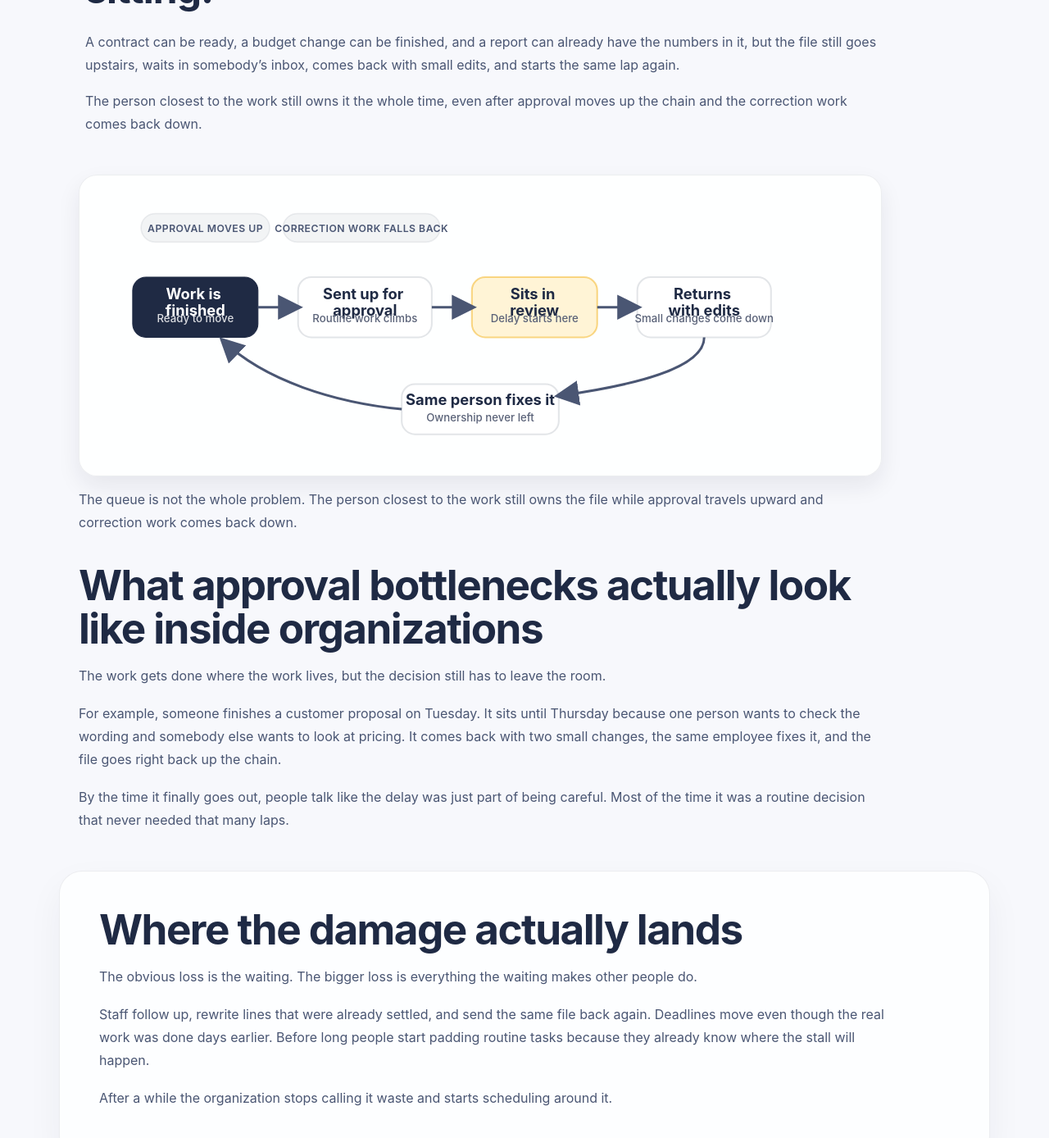
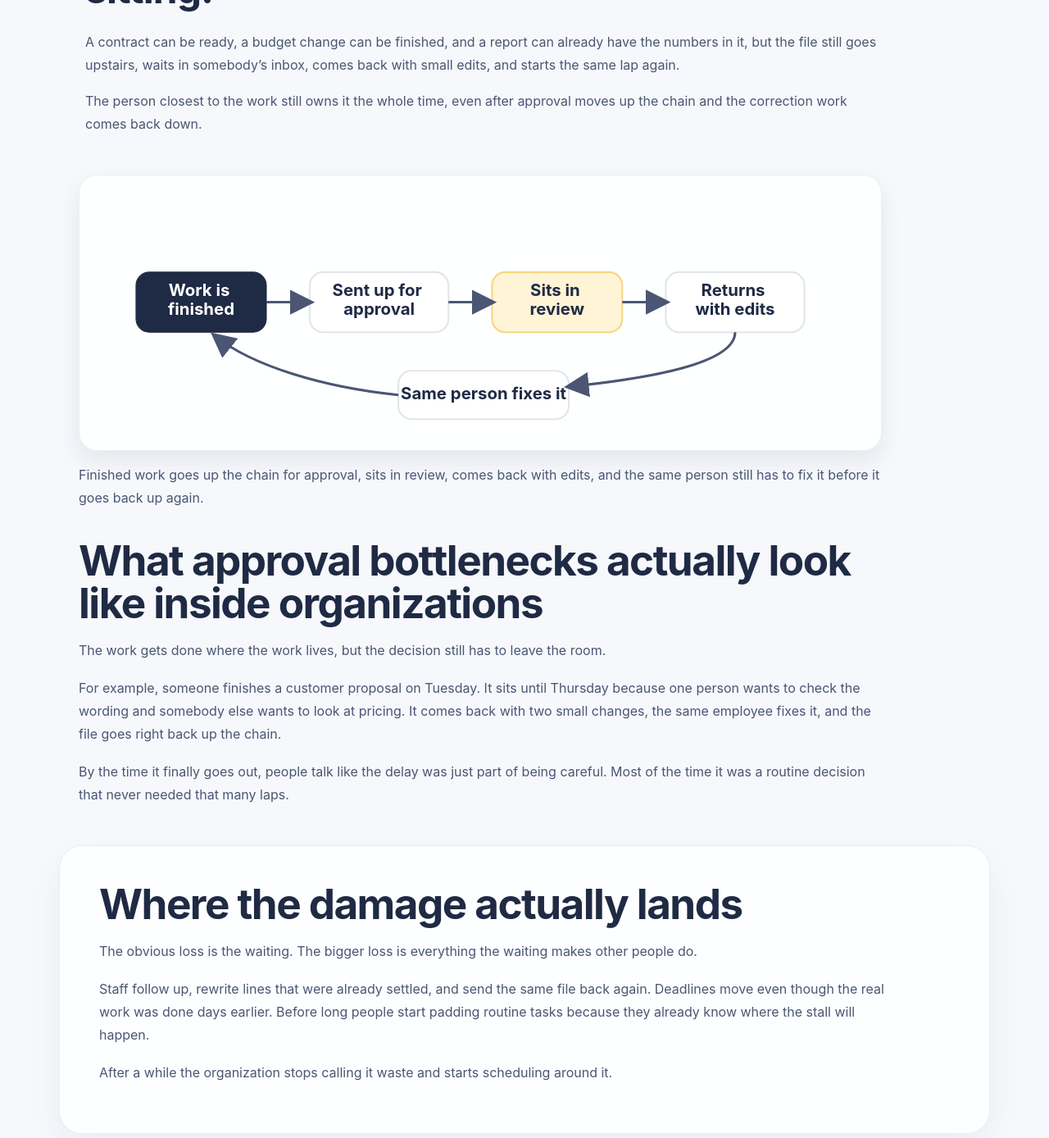
Before and after one commit to efost7873/integratedvaluearchitecture.com, a Jekyll site: the page built from approval-bottlenecks.html, in a window 1280 px wide and 1400 px high, scrolled down 247 px. Shown: the top 1388 px of the window at 82% size. Built offline with Jekyll 4.4.1, drawn with Linux system fonts in a browser that asks for light colours.

Commit message:
Update visual-approval-loop.html

```diff
--- a/_includes/visual-approval-loop.html
+++ b/_includes/visual-approval-loop.html
@@ -1,8 +1,8 @@
 <div class="iva-visual-block" aria-labelledby="approvalLoopTitle approvalLoopDesc">
   <figure class="iva-visual-frame">
-    <svg viewBox="0 0 920 320" role="img" aria-labelledby="approvalLoopTitle approvalLoopDesc" xmlns="http://www.w3.org/2000/svg">
+    <svg viewBox="0 0 920 290" role="img" aria-labelledby="approvalLoopTitle approvalLoopDesc" xmlns="http://www.w3.org/2000/svg">
       <title id="approvalLoopTitle">Approval bottleneck loop</title>
-      <desc id="approvalLoopDesc">A simple loop showing finished work going up for approval, sitting in review, coming back with edits, and returning to the same person for correction.</desc>
+      <desc id="approvalLoopDesc">Finished work goes up for approval, sits in review, returns with edits, and the same person fixes it before it goes back up again.</desc>
 
       <defs>
         <marker id="ivaArrowHead" markerWidth="10" markerHeight="10" refX="8" refY="5" orient="auto">
@@ -12,64 +12,49 @@
           .iva-step { fill: #ffffff; stroke: rgba(31,42,68,0.12); stroke-width: 2; }
           .iva-step-dark { fill: #1F2A44; stroke: #1F2A44; }
           .iva-step-accent { fill: #FFF4D6; stroke: rgba(242,169,0,0.45); stroke-width: 2; }
-          .iva-label { font: 700 18px -apple-system,BlinkMacSystemFont,'Segoe UI',Roboto,Helvetica,Arial,sans-serif; fill: #1F2A44; }
-          .iva-label-dark { font: 700 18px -apple-system,BlinkMacSystemFont,'Segoe UI',Roboto,Helvetica,Arial,sans-serif; fill: #ffffff; }
-          .iva-copy { font: 500 13px -apple-system,BlinkMacSystemFont,'Segoe UI',Roboto,Helvetica,Arial,sans-serif; fill: #5A6278; }
-          .iva-copy-dark { font: 500 13px -apple-system,BlinkMacSystemFont,'Segoe UI',Roboto,Helvetica,Arial,sans-serif; fill: rgba(255,255,255,0.84); }
+          .iva-label { font: 700 20px -apple-system,BlinkMacSystemFont,'Segoe UI',Roboto,Helvetica,Arial,sans-serif; fill: #1F2A44; }
+          .iva-label-dark { font: 700 20px -apple-system,BlinkMacSystemFont,'Segoe UI',Roboto,Helvetica,Arial,sans-serif; fill: #ffffff; }
           .iva-line { fill: none; stroke: #4A5673; stroke-width: 3; marker-end: url(#ivaArrowHead); }
-          .iva-chip { fill: rgba(31,42,68,0.05); stroke: rgba(31,42,68,0.08); stroke-width: 1.5; }
-          .iva-chip-text { font: 600 12px -apple-system,BlinkMacSystemFont,'Segoe UI',Roboto,Helvetica,Arial,sans-serif; fill: #4A5673; letter-spacing: 0.04em; text-transform: uppercase; }
         </style>
       </defs>
 
-      <rect x="44" y="102" width="150" height="72" rx="16" class="iva-step-dark"></rect>
-      <text x="119" y="128" text-anchor="middle" class="iva-label-dark">
-        <tspan x="119" dy="0">Work is</tspan>
-        <tspan x="119" dy="20">finished</tspan>
+      <rect x="48" y="96" width="156" height="72" rx="16" class="iva-step-dark"></rect>
+      <text x="126" y="125" text-anchor="middle" class="iva-label-dark">
+        <tspan x="126" dy="0">Work is</tspan>
+        <tspan x="126" dy="22">finished</tspan>
       </text>
-      <text x="119" y="156" text-anchor="middle" class="iva-copy-dark">Ready to move</text>
 
-      <rect x="242" y="102" width="160" height="72" rx="16" class="iva-step"></rect>
-      <text x="322" y="128" text-anchor="middle" class="iva-label">
-        <tspan x="322" dy="0">Sent up for</tspan>
-        <tspan x="322" dy="20">approval</tspan>
+      <rect x="256" y="96" width="166" height="72" rx="16" class="iva-step"></rect>
+      <text x="339" y="125" text-anchor="middle" class="iva-label">
+        <tspan x="339" dy="0">Sent up for</tspan>
+        <tspan x="339" dy="22">approval</tspan>
       </text>
-      <text x="322" y="156" text-anchor="middle" class="iva-copy">Routine work climbs</text>
 
-      <rect x="450" y="102" width="150" height="72" rx="16" class="iva-step-accent"></rect>
-      <text x="525" y="128" text-anchor="middle" class="iva-label">
-        <tspan x="525" dy="0">Sits in</tspan>
-        <tspan x="525" dy="20">review</tspan>
+      <rect x="474" y="96" width="156" height="72" rx="16" class="iva-step-accent"></rect>
+      <text x="552" y="125" text-anchor="middle" class="iva-label">
+        <tspan x="552" dy="0">Sits in</tspan>
+        <tspan x="552" dy="22">review</tspan>
       </text>
-      <text x="525" y="156" text-anchor="middle" class="iva-copy">Delay starts here</text>
 
-      <rect x="648" y="102" width="160" height="72" rx="16" class="iva-step"></rect>
-      <text x="728" y="128" text-anchor="middle" class="iva-label">
-        <tspan x="728" dy="0">Returns</tspan>
-        <tspan x="728" dy="20">with edits</tspan>
+      <rect x="682" y="96" width="166" height="72" rx="16" class="iva-step"></rect>
+      <text x="765" y="125" text-anchor="middle" class="iva-label">
+        <tspan x="765" dy="0">Returns</tspan>
+        <tspan x="765" dy="22">with edits</tspan>
       </text>
-      <text x="728" y="156" text-anchor="middle" class="iva-copy">Small changes come down</text>
 
-      <rect x="366" y="230" width="188" height="60" rx="16" class="iva-step"></rect>
-      <text x="460" y="255" text-anchor="middle" class="iva-label">Same person fixes it</text>
-      <text x="460" y="275" text-anchor="middle" class="iva-copy">Ownership never left</text>
+      <rect x="362" y="214" width="204" height="58" rx="16" class="iva-step"></rect>
+      <text x="464" y="248" text-anchor="middle" class="iva-label">Same person fixes it</text>
 
-      <path d="M194 138 L242 138" class="iva-line"></path>
-      <path d="M402 138 L450 138" class="iva-line"></path>
-      <path d="M600 138 L648 138" class="iva-line"></path>
+      <path d="M204 132 L256 132" class="iva-line"></path>
+      <path d="M422 132 L474 132" class="iva-line"></path>
+      <path d="M630 132 L682 132" class="iva-line"></path>
 
-      <path d="M728 174 C728 212, 640 232, 554 244" class="iva-line"></path>
-      <path d="M366 260 C286 252, 202 226, 152 178" class="iva-line"></path>
-
-      <rect x="54" y="26" width="154" height="34" rx="17" class="iva-chip"></rect>
-      <text x="131" y="48" text-anchor="middle" class="iva-chip-text">approval moves up</text>
-
-      <rect x="224" y="26" width="188" height="34" rx="17" class="iva-chip"></rect>
-      <text x="318" y="48" text-anchor="middle" class="iva-chip-text">correction work falls back</text>
+      <path d="M765 168 C765 205, 665 223, 566 233" class="iva-line"></path>
+      <path d="M362 243 C274 234, 188 209, 142 172" class="iva-line"></path>
     </svg>
   </figure>
 
   <p class="iva-visual-note">
-    The queue is not the whole problem. The person closest to the work still owns the file while approval travels upward and correction work comes back down.
+    Finished work goes up the chain for approval, sits in review, comes back with edits, and the same person still has to fix it before it goes back up again.
   </p>
 </div>
```
